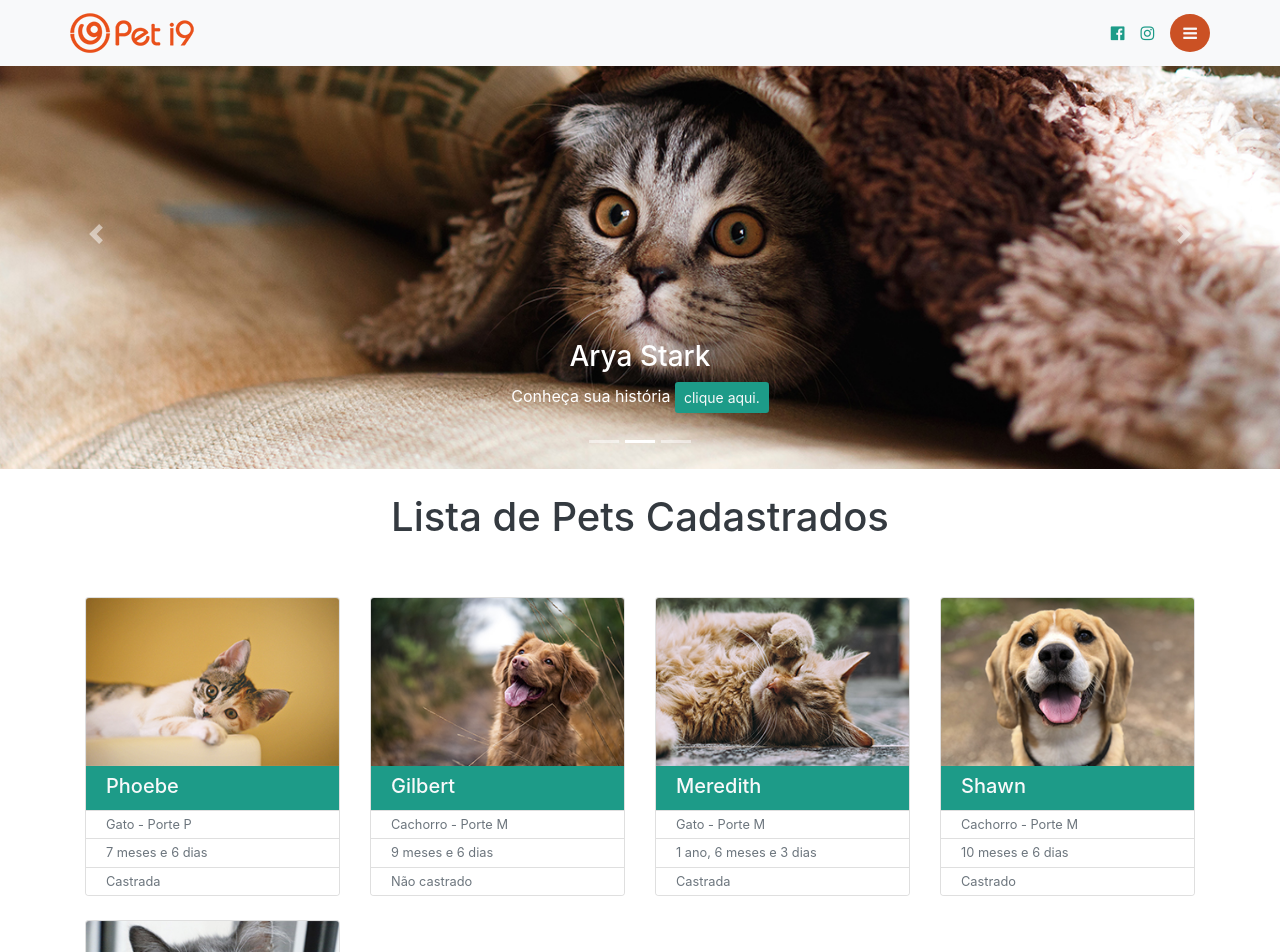
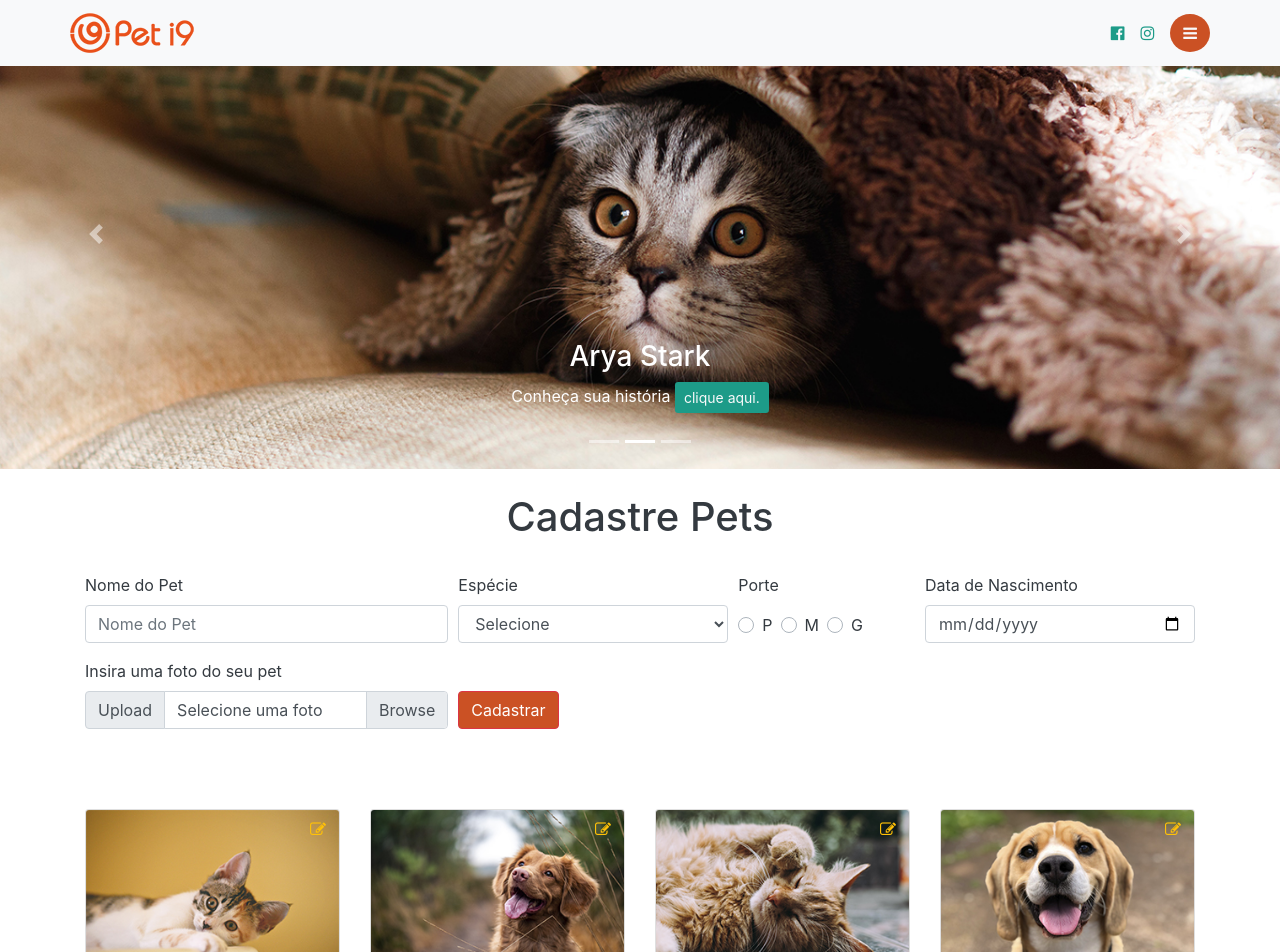
Before and after one commit to brucalegari/cadastro-pets-bootstrap, an Angular app: page / in a window 1280 px wide. Shown: the top 952 px of the page. Built offline with nearby package versions, Linux system fonts and the light colour scheme.

Commit message:
formulário de cadastramento

```diff
--- a/src/app/app.component.html
+++ b/src/app/app.component.html
@@ -78,12 +78,79 @@
 <!-- Começo cadastro de pets -->
 <section id="cadastro" class="pb-5">
   <div class="container">
-    <h1 class="display-5 text-center pt-4 pb-5 text-dark">{{ subTitulo }}</h1>
+    <h1 class="display-5 text-center pt-4 pb-4 text-dark">{{ title }}</h1>
+
+     <!-- Formulário de cadastramento do pet -->
+    <div class="row mb-5 text-dark">
+      <div class="col-12">
+        <form>
+          <div class="form-row">
+            <div class="form-group col-md-3 col-lg-4">
+              <label for="nomePet">Nome do Pet</label>
+              <input type="text" class="form-control" id="nomePet" placeholder="Nome do Pet">
+            </div>
+            <div class="form-group col-md-3 col-lg-3">
+              <label for="especiePet">Espécie</label>
+              <select id="especiePet" class="form-control">
+                <option selected>Selecione</option>
+                <option>Gato</option>
+                <option>Cachorro</option>
+              </select>
+            </div>
+            <div class="form-group col-md-3 col-lg-2">
+              <label for="portePet" class="d-block mb-3">Porte</label>
+              <div class="custom-control custom-radio custom-control-inline mr-2">
+                <input type="radio" id="porteP" name="porte" class="custom-control-input">
+                <label class="custom-control-label" for="porteP">P</label>
+              </div>
+
+              <div class="custom-control custom-radio custom-control-inline mr-2">
+                <input type="radio" id="porteM" name="porte" class="custom-control-input">
+                <label class="custom-control-label" for="porteM">M</label>
+              </div>
+
+              <div class="custom-control custom-radio custom-control-inline mr-2">
+                <input type="radio" id="porteG" name="porte" class="custom-control-input">
+                <label class="custom-control-label" for="porteG">G</label>
+              </div>
+            </div>
+
+            <div class="form-group col-md-3 col-lg-3">
+              <label for="dataNascimento">Data de Nascimento</label>
+              <input type="date" name="dataNascimento" class="form-control">
+            </div>
+          </div>
+          <div class="form-row">
+
+            <div class="form-group col-md-6 col-lg-4">
+              <label for="uploadFoto">Insira uma foto do seu pet</label>
+              <div class="input-group mb-3">
+                <div class="input-group-prepend">
+                  <span class="input-group-text" id="inputGroupFileAddon01">Upload</span>
+                </div>
+                <div class="custom-file">
+                  <input type="file" class="custom-file-input" id="inputGroupFile01" aria-describedby="inputGroupFileAddon01">
+                  <label class="custom-file-label" for="inputGroupFile01">Selecione uma foto</label>
+                </div>
+              </div>
+            </div>
+            <div class="form-group col-md-4 col-lg-3">
+              <button type="submit" class="btn btn-danger btn-cadastrar">Cadastrar</button>
+            </div>
+          </div>
+        </form>
+      </div>
+    </div>
+
+    <!-- Pets cadastrados -->
     <div class="row">
 
       <!-- Info pet -->
       <div class="col-sm-6 col-md-3 mb-4">
         <div class="card">
+         <button type="button" class="btn btn-edit position-absolute" title="Editar">
+          <i class="fa fa-pencil-square-o text-warning" aria-hidden="true"></i>
+         </button>
           <img src="./assets/cat-cong-h.jpg" class="card-img-top" alt="Phoebe">
           <div class="card-body pt-2 pb-2">
             <h5 class="card-title mb-1 text-light">Phoebe</h5>
@@ -99,6 +166,9 @@
       <!-- Info pet -->
       <div class="col-sm-6 col-md-3 mb-4">
         <div class="card">
+          <button type="button" class="btn btn-edit position-absolute" title="Editar">
+            <i class="fa fa-pencil-square-o text-warning" aria-hidden="true"></i>
+           </button>
           <img src="./assets/dog-jamie-street.jpg" class="card-img-top" alt="Gilbert">
           <div class="card-body pt-2 pb-2">
             <h5 class="card-title mb-1 text-light">Gilbert</h5>
@@ -114,6 +184,9 @@
       <!-- Info pet -->
       <div class="col-sm-6 col-md-3 mb-4">
         <div class="card">
+          <button type="button" class="btn btn-edit position-absolute" title="Editar">
+            <i class="fa fa-pencil-square-o text-warning" aria-hidden="true"></i>
+           </button>
           <img src="./assets/cat-ludemeula-fernandes.jpg" class="card-img-top" alt="Meredith">
           <div class="card-body pt-2 pb-2">
             <h5 class="card-title mb-1 text-light">Meredith</h5>
@@ -129,6 +202,9 @@
       <!-- Info pet -->
       <div class="col-sm-6 col-md-3 mb-4">
         <div class="card">
+          <button type="button" class="btn btn-edit position-absolute" title="Editar">
+            <i class="fa fa-pencil-square-o text-warning" aria-hidden="true"></i>
+           </button>
           <img src="./assets/dog-marliese-streefland.jpg" class="card-img-top" alt="Shawn">
           <div class="card-body pt-2 pb-2">
             <h5 class="card-title mb-1 text-light">Shawn</h5>
@@ -144,6 +220,9 @@
       <!-- Info pet -->
       <div class="col-sm-6 col-md-3 mb-4">
         <div class="card">
+          <button type="button" class="btn btn-edit position-absolute" title="Editar">
+            <i class="fa fa-pencil-square-o text-warning" aria-hidden="true"></i>
+           </button>
           <img src="./assets/cat-miron-cristina.jpg" class="card-img-top" alt="Anitta">
           <div class="card-body pt-2 pb-2">
             <h5 class="card-title mb-1 text-light">Anitta</h5>
@@ -169,7 +248,7 @@
         <h4>Endereço</h4>
         <p>R. Manoel Antunes Corrêa, 1277<br>Centro – Tubarão/SC</p>
       </div>
-      <div class="col-md-4">
+      <div class="col-md-4 mb-3 mb-md-0">
         <h4>Redes socias</h4>
 
         <span class="redes-sociais">
--- a/src/styles.scss
+++ b/src/styles.scss
@@ -53,6 +53,9 @@ carousel {
 /*** Lista cadastro pets ***/
 #cadastro {
     .card {
+        .btn-edit {
+            right: 0;
+        }
         .card-body {
             background-color: $color-secundaria-green;
         }
@@ -60,6 +63,13 @@ carousel {
             .list-group-item {
                 font-size: 0.8rem;
             }
+        }
+    }
+    .btn-cadastrar {
+        margin-top: 32px;
+        background-color: $color-principal-orange;
+        @media (max-width: 575.98px) {
+            margin-top: 0;
         }
     }
 }
```
